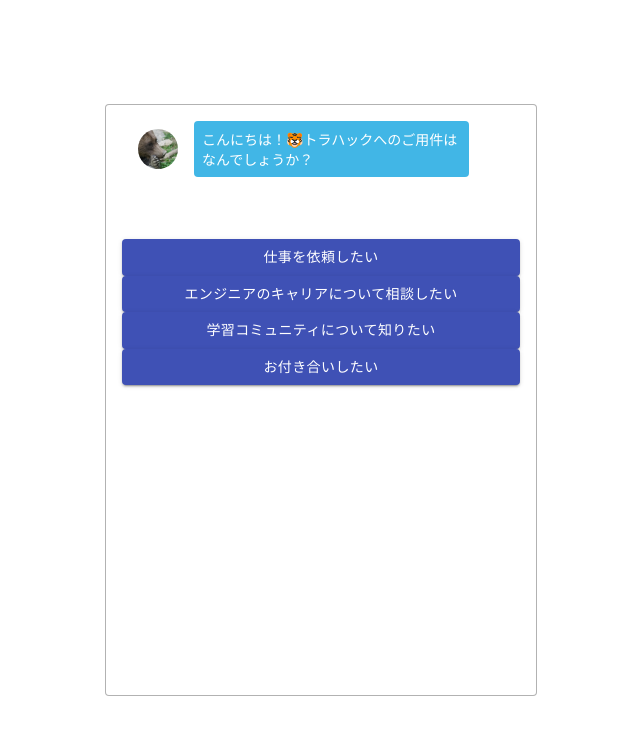
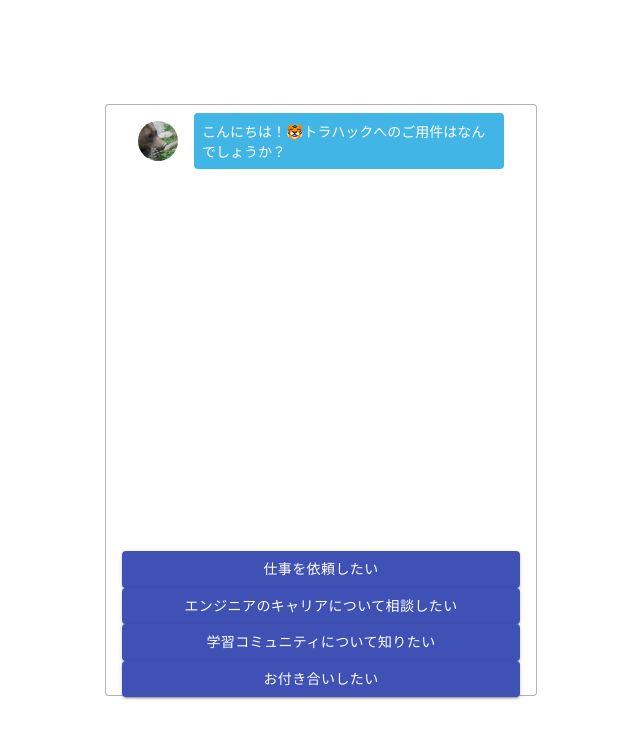
Before and after one commit to takafumi-yoshida/chatbot-demo, a React (Create React App) app: page / in a window 1280 px wide. Shown: the top 738 px of the page, without its empty margins (319-959 px from the left). Built offline with nearby package versions, Linux system fonts and the light colour scheme.

Commit message:
update(can scroll chat)

```diff
--- a/src/App.jsx
+++ b/src/App.jsx
@@ -55,6 +55,13 @@
    this.selectAnswer(initAnswer,this.state.currentId);
   }
 
+  componentDidUpdate() {
+    const scrollArea = document.getElementById("scroll-area")
+    if(scrollArea) {
+        scrollArea.scrollTop = scrollArea.scrollHeight
+    }
+  }
+
   render() {
     return (
       <div>
--- a/src/components/Chats.jsx
+++ b/src/components/Chats.jsx
@@ -5,17 +5,17 @@
 
 
 const useStyles = makeStyles((theme) => ({
-  root: {
-    width: '100%',
-    maxWidth: '36ch',
-    backgroundColor: theme.palette.background.paper,
+  chats: {
+    height: 400,
+    padding: 0,
+    overflow: 'auto'
   },
 }));
 
 const Chats = (props) => {
   const classes = useStyles();
   return(
-    <List className={classes.root}>
+    <List className={classes.chats} id="scroll-area">
       {props.chats.map((value, index) => {
         return(
           <Chat chat={value.text} type={value.type} key={index.toString()} />
```
